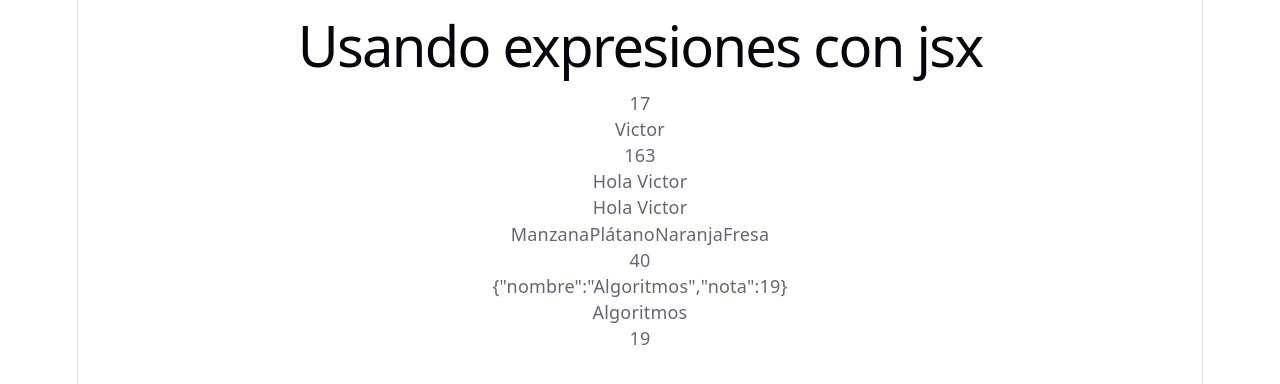
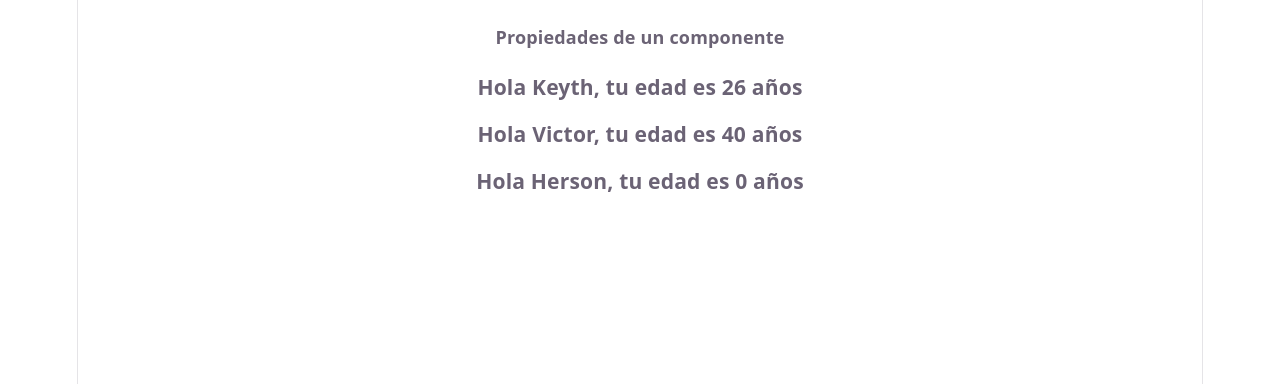
Before and after one commit to victorvzn/bootcamp-frontend-python-g30-jv, a React (Vite) app in the folder semana09/dia01-01-react-introduccion/: page / in a window 1280 px wide. Shown: the top 384 px of the page. Built offline with nearby package versions, Linux system fonts and the light colour scheme.

Commit message:
semana9, dia01, 01, react introduccion

```diff
--- a/semana09/dia01-01-react-introduccion/src/App.jsx
+++ b/semana09/dia01-01-react-introduccion/src/App.jsx
@@ -147,35 +147,55 @@ console.log(PI)
 
 // 07 - Usando expresiones con jsx -> "{}"
 
-import { LISTA_DE_FRUTAS, EDAD, curso } from './components/frutas.js'
+// import { LISTA_DE_FRUTAS, EDAD, curso } from './components/frutas.js'
+
+// const App = () => {
+//   // Lógica
+//   const suma = 8 + 9
+//   const nombre = 'Victor'
+
+//   // Comentarios en React.js van dentro del cuerpo de la función
+//   /* Otro comentario multilínea dentro el cuerpo de la función */
+
+//   return (
+//     <section>
+//       <h1>Usando expresiones con jsx</h1>
+
+//       <p>{suma}</p>
+//       <p>{nombre}</p>
+//       <p>{1 + 2 * 9 ** 2}</p>
+
+//       <p>{`Hola ${nombre}`}</p>
+//       <p>Hola {nombre}</p>
+
+//       {/* Comentario en React.js dentro del JSX */}
+
+//       <p>{LISTA_DE_FRUTAS}</p>
+//       <p>{EDAD}</p>
+//       <p>{JSON.stringify(curso)}</p>
+//       <p>{curso.nombre}</p>
+//       <p>{curso.nota}</p>
+//     </section>
+//   )
+// }
+
+// export default App
+
+// 08 - Propiedades de un componente (Ahora el componente será reutilizable)
+
+const BievenidaPersonalizada = (props) => {
+  return <h3>Hola {props.nombre}, tu edad es {props.edad ?? '0'} años</h3>
+}
 
 const App = () => {
-  // Lógica
-  const suma = 8 + 9
-  const nombre = 'Victor'
+  return (
+    <div>
+      <h4>Propiedades de un componente</h4>
 
-  // Comentarios en React.js van dentro del cuerpo de la función
-  /* Otro comentario multilínea dentro el cuerpo de la función */
-
-  return (
-    <section>
-      <h1>Usando expresiones con jsx</h1>
-
-      <p>{suma}</p>
-      <p>{nombre}</p>
-      <p>{1 + 2 * 9 ** 2}</p>
-
-      <p>{`Hola ${nombre}`}</p>
-      <p>Hola {nombre}</p>
-
-      {/* Comentario en React.js dentro del JSX */}
-
-      <p>{LISTA_DE_FRUTAS}</p>
-      <p>{EDAD}</p>
-      <p>{JSON.stringify(curso)}</p>
-      <p>{curso.nombre}</p>
-      <p>{curso.nota}</p>
-    </section>
+      <BievenidaPersonalizada nombre="Keyth" edad="26" />
+      <BievenidaPersonalizada nombre="Victor" edad="40" />
+      <BievenidaPersonalizada nombre="Herson" />
+    </div>
   )
 }
 
```
